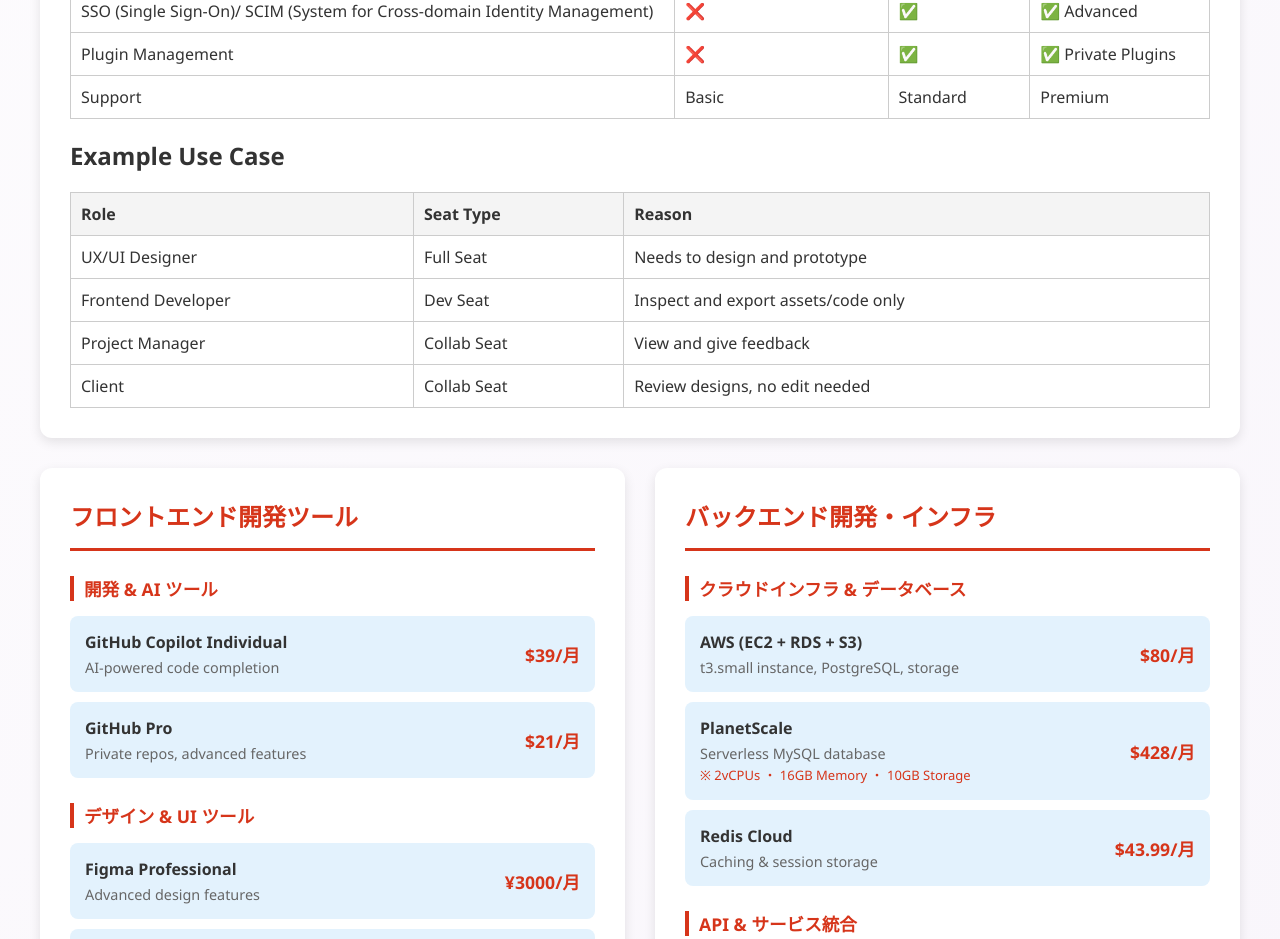
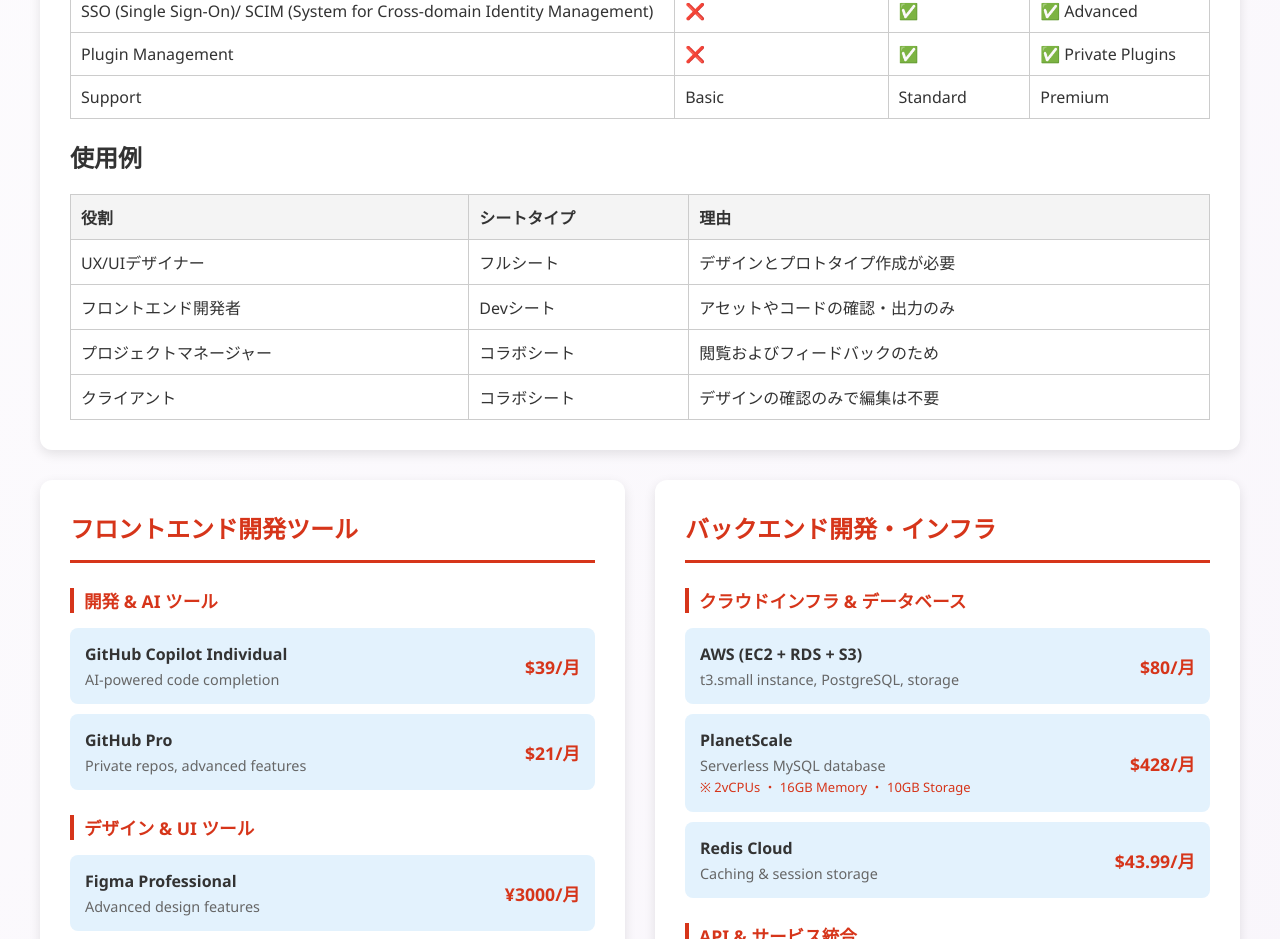
Before and after one commit to phyu-yuime/quotation, a plain HTML site: page index.html in a window 1280 px wide. Shown: the part 2000-2939 px from the top of the page. Drawn offline with Linux system fonts and the light colour scheme.

```diff
--- a/index.html
+++ b/index.html
@@ -614,32 +614,33 @@
             </table>
 
 
-            <h2 style="margin-top: 20px;">Example Use Case</h2>
+
+            <h2 style="margin-top: 20px;">使用例</h2>
             <table>
                 <tr>
-                    <th>Role</th>
-                    <th>Seat Type</th>
-                    <th>Reason</th>
+                    <th>役割</th>
+                    <th>シートタイプ</th>
+                    <th>理由</th>
                 </tr>
                 <tr>
-                    <td>UX/UI Designer</td>
-                    <td>Full Seat</td>
-                    <td>Needs to design and prototype</td>
+                    <td>UX/UIデザイナー</td>
+                    <td>フルシート</td>
+                    <td>デザインとプロトタイプ作成が必要</td>
                 </tr>
                 <tr>
-                    <td>Frontend Developer</td>
-                    <td>Dev Seat</td>
-                    <td>Inspect and export assets/code only</td>
+                    <td>フロントエンド開発者</td>
+                    <td>Devシート</td>
+                    <td>アセットやコードの確認・出力のみ</td>
                 </tr>
                 <tr>
-                    <td>Project Manager</td>
-                    <td>Collab Seat</td>
-                    <td>View and give feedback</td>
+                    <td>プロジェクトマネージャー</td>
+                    <td>コラボシート</td>
+                    <td>閲覧およびフィードバックのため</td>
                 </tr>
                 <tr>
-                    <td>Client</td>
-                    <td>Collab Seat</td>
-                    <td>Review designs, no edit needed</td>
+                    <td>クライアント</td>
+                    <td>コラボシート</td>
+                    <td>デザインの確認のみで編集は不要</td>
                 </tr>
             </table>
 
```
